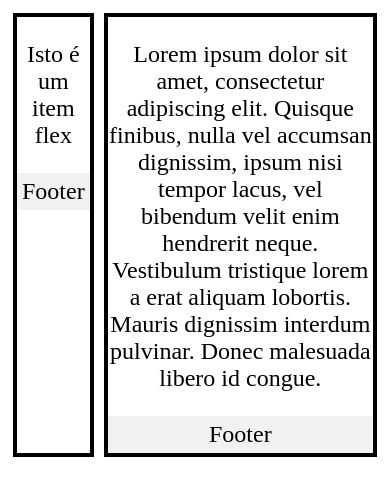
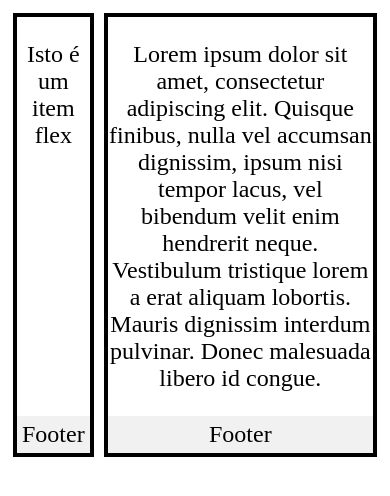
Before and after one commit to JorgeZarlenga/nav_bar_responsiva, a plain HTML site: page index.html in a window 390 px wide. Drawn offline with Linux system fonts and the light colour scheme.

Commit message:
Ajuste de responsividade do Footer

```diff
--- a/styles.css
+++ b/styles.css
@@ -15,3 +15,7 @@
     padding: 5px;
     background-color: #F1F1F1;
 }
+
+.card .body{
+    flex: 1;
+}
```
